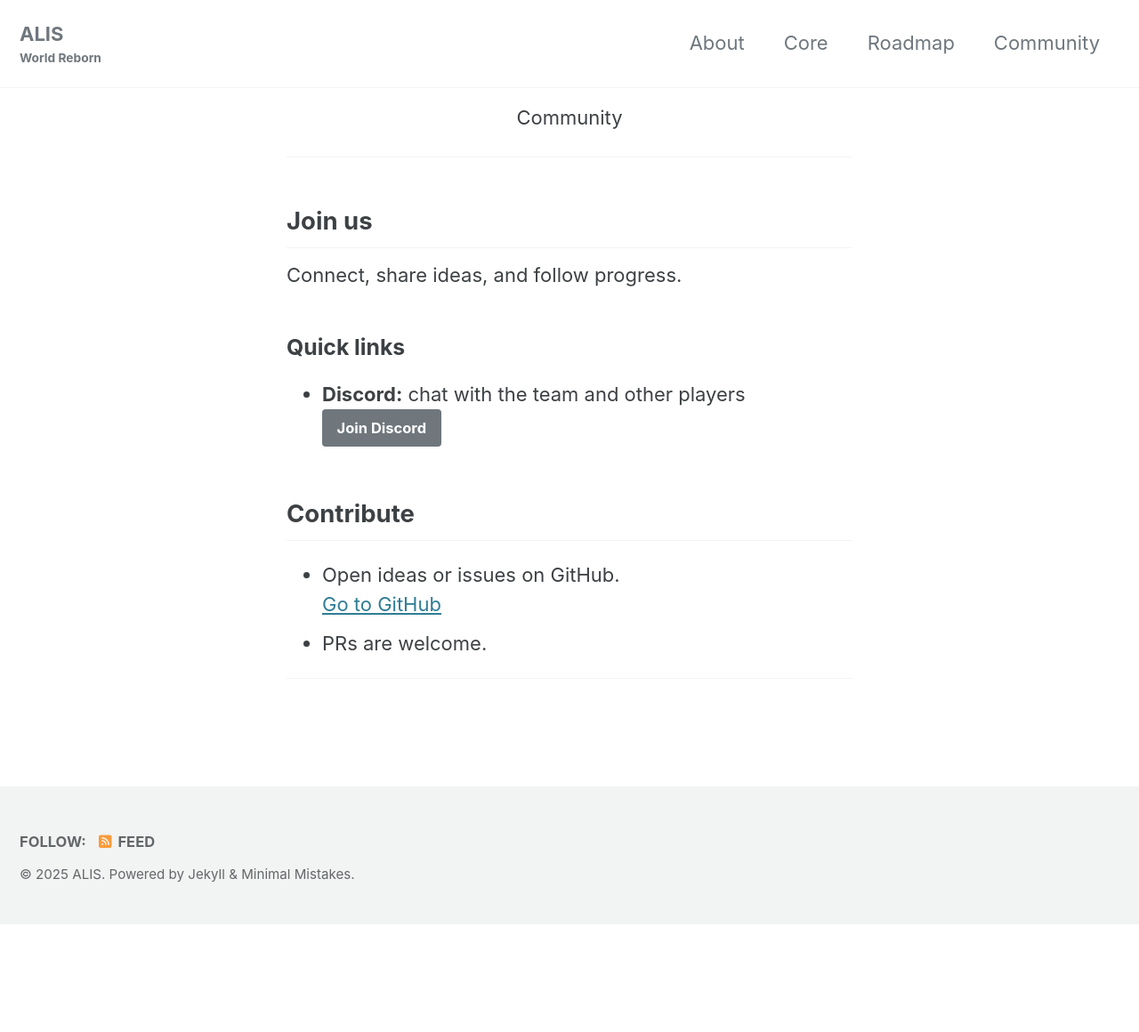
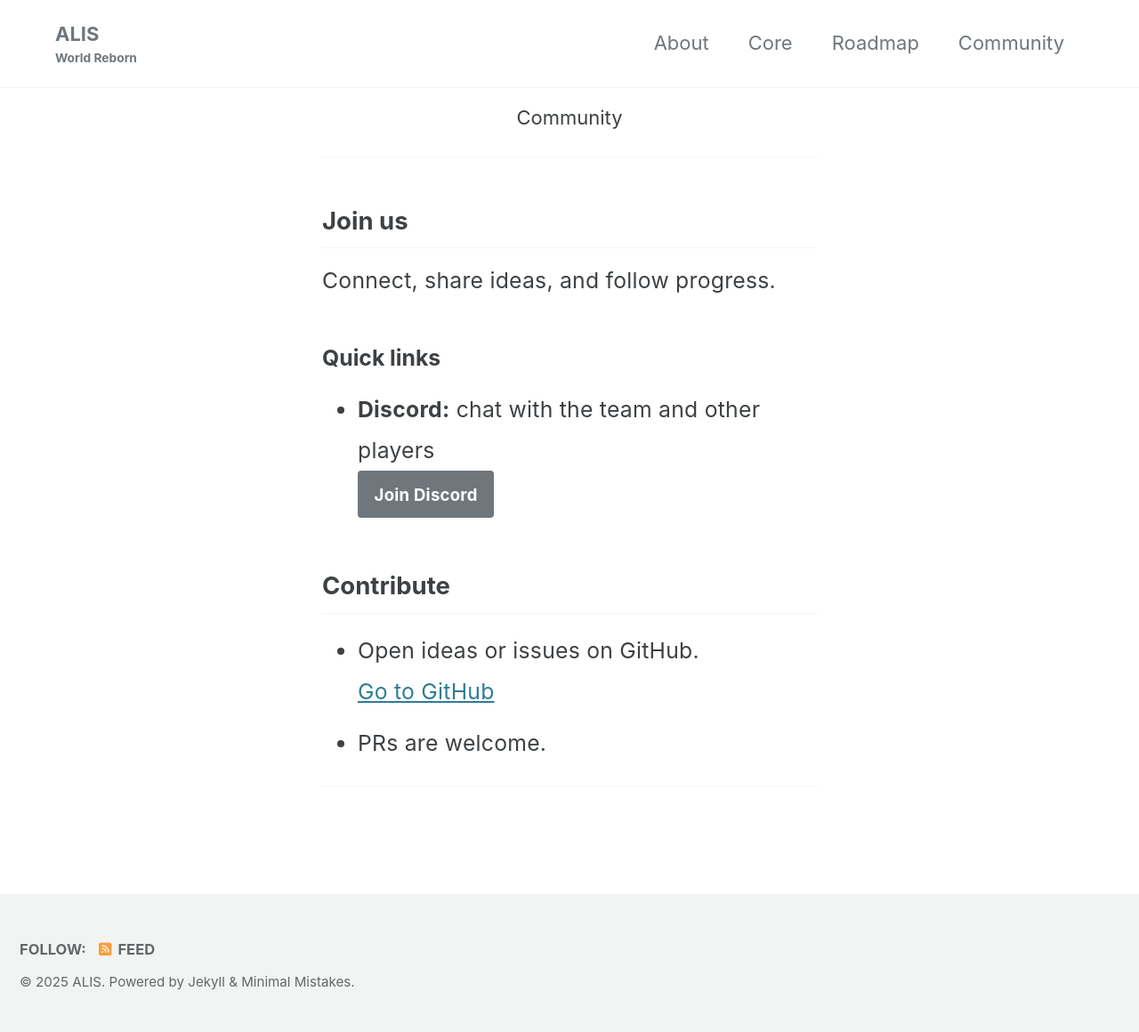
Before and after one commit to fallintodusk/fallintodusk.github.io, a Jekyll site: the page built from _pages/community.md, in a window 1280 px wide. Shown: the whole page at 89% size. Built offline with Jekyll 4.4.1, drawn with Linux system fonts in a browser that asks for light colours; cached includes are drawn as plain includes; before the commit the page ends 1039 px from its top, so only the background shows below that.

Commit message:
Add custom SCSS overrides for typography and layout

```diff
--- a/_config.yml
+++ b/_config.yml
@@ -210,7 +210,7 @@
 # Markdown Processing
 kramdown:
   input: GFM
-  hard_wrap: false
+  hard_wrap: true
   auto_ids: true
   footnote_nr: 1
   entity_output: as_char
--- a/_sass/custom/_page_custom.scss
+++ b/_sass/custom/_page_custom.scss
@@ -1,3 +1,33 @@
+/* Tighter measure and better rhythm for post content */
+.page__content {
+  p, li {
+    font-size: clamp(1.05rem, 0.95rem + 0.3vw, 1.2rem);
+    line-height: 1.85;
+    letter-spacing: 0.01em;
+    max-width: 70ch;              /* ~optimal line length */
+  }
+
+  p + p { margin-top: 0.9rem; }
+  ul, ol { margin: 0.9rem 0 1.1rem; }
+
+  blockquote {
+    font-style: italic;
+    border-left: 3px solid rgba(0,0,0,.15);
+    padding-left: 1rem;
+    margin: 1.2rem auto;
+    max-width: 68ch;
+  }
+
+  img, iframe {
+    border-radius: 10px;
+    box-shadow: 0 10px 30px rgba(0,0,0,.12);
+    margin: 1rem 0 1.25rem;
+  }
+}
+
+/* optional: better word-wrapping on narrow screens */
+.page__content { overflow-wrap: anywhere; hyphens: auto; }
+
 .page__title {
   //font-family: 'Georgia', serif; /* Change to your preferred font */
   font-size: 1rem; /* Adjust size */
--- /dev/null
+++ b/_sass/custom/_variables.scss
@@ -0,0 +1,5 @@
+/* Global type + layout overrides */
+$global-font-size: 18px !default;   // base 16→18
+$body-line-height: 1.8 !default;
+$content-width: 780px !default;     // article column width
+$max-width: 1200px !default;        // site container width
--- a/assets/css/main.scss
+++ b/assets/css/main.scss
@@ -5,5 +5,6 @@
 
 @charset "utf-8";
 
+@import "custom/variables"; // custom variables override defaults
 @import "minimal-mistakes/skins/{{ site.minimal_mistakes_skin | default: 'default' }}"; // skin
 @import "minimal-mistakes"; // main partials
```
